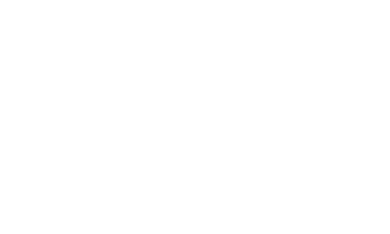
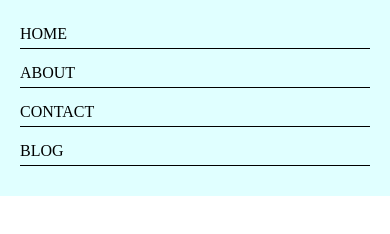
Before and after one commit to rachaellegge/SMC_WD2_Fall19, a plain HTML site: page Week 2/index.html in a window 390 px wide. Drawn offline with Linux system fonts and the light colour scheme.

Commit message:
Navbar for mobile and tablet
Added header and nav into html and included a list of links. Added css to define to styles for mobile and tablet views.

```diff
--- a/Week 2/index.html
+++ b/Week 2/index.html
@@ -9,6 +9,16 @@
     <title>Week 2 - Intro to Responsive</title>
 </head>
 <body>
+    <header>
+        <nav>
+            <ul>
+                <li><a href="">Home</a></li>
+                <li><a href="">About</a></li>
+                <li><a href="">Contact</a></li>
+                <li><a href="">Blog</a></li>
+            </ul>
+        </nav>
+    </header>
 
 </body>
 </html>
--- a/Week 2/main.css
+++ b/Week 2/main.css
@@ -0,0 +1,47 @@
+body {
+    margin: 0px;
+}
+
+nav {
+    background-color: lightcyan;
+    padding: 20px 10px;
+}
+
+nav ul {
+    list-style: none;
+    padding-left: 0px;
+    margin: 0px;
+}
+
+nav ul a {
+    text-decoration: none;
+    color: black;
+    text-transform: uppercase;
+}
+
+nav li:first-child {
+    margin-top: 0px;
+}
+
+nav li {
+    border-bottom: 1px solid black;
+    padding: 5px 0px;
+    margin: 10px;
+}
+
+@media(min-width:540px){
+  nav ul li {
+      display: inline-block;
+      padding-bottom: 5px;
+      border-bottom: 0px;
+      margin: 10px 20px;
+  }
+
+  nav ul {
+      text-align: center;
+  }
+
+  nav {
+      padding: 0px 10px;
+  }
+}
```
Also changed, not shown: 1 other file.
